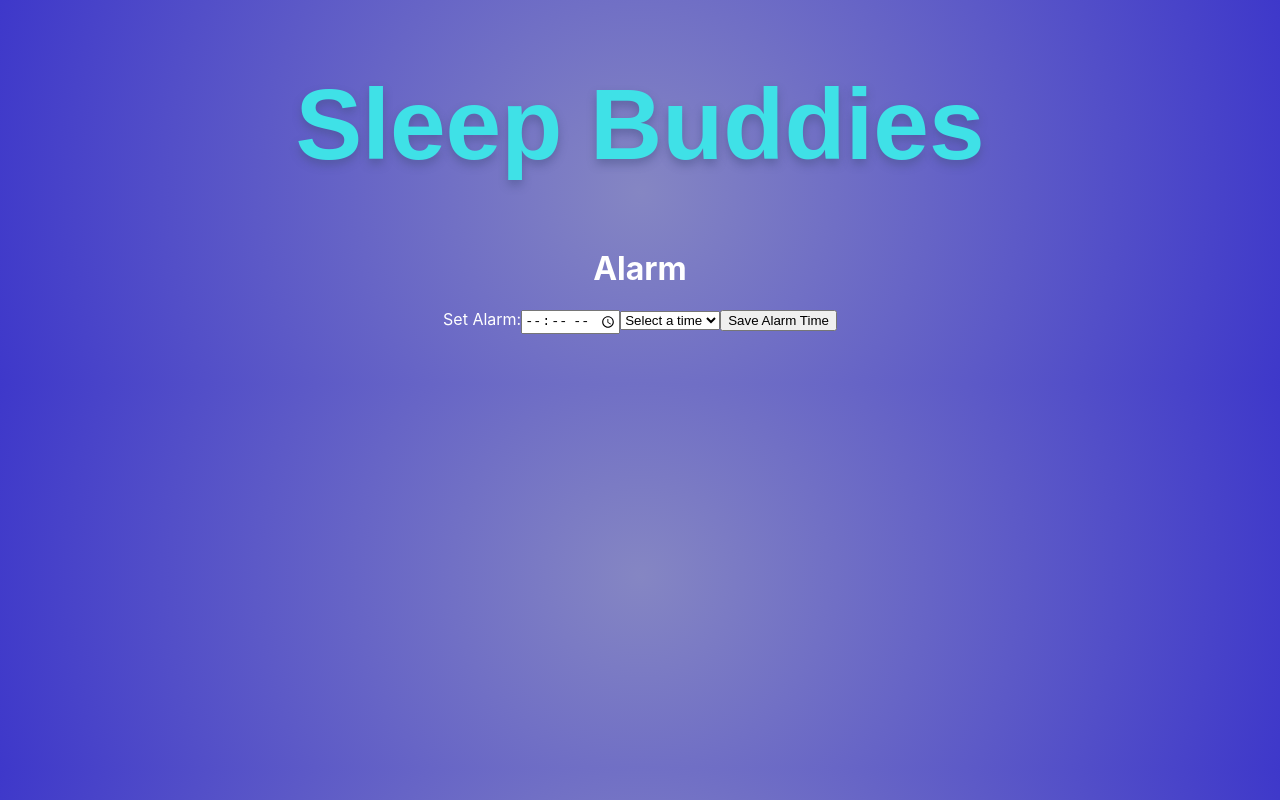
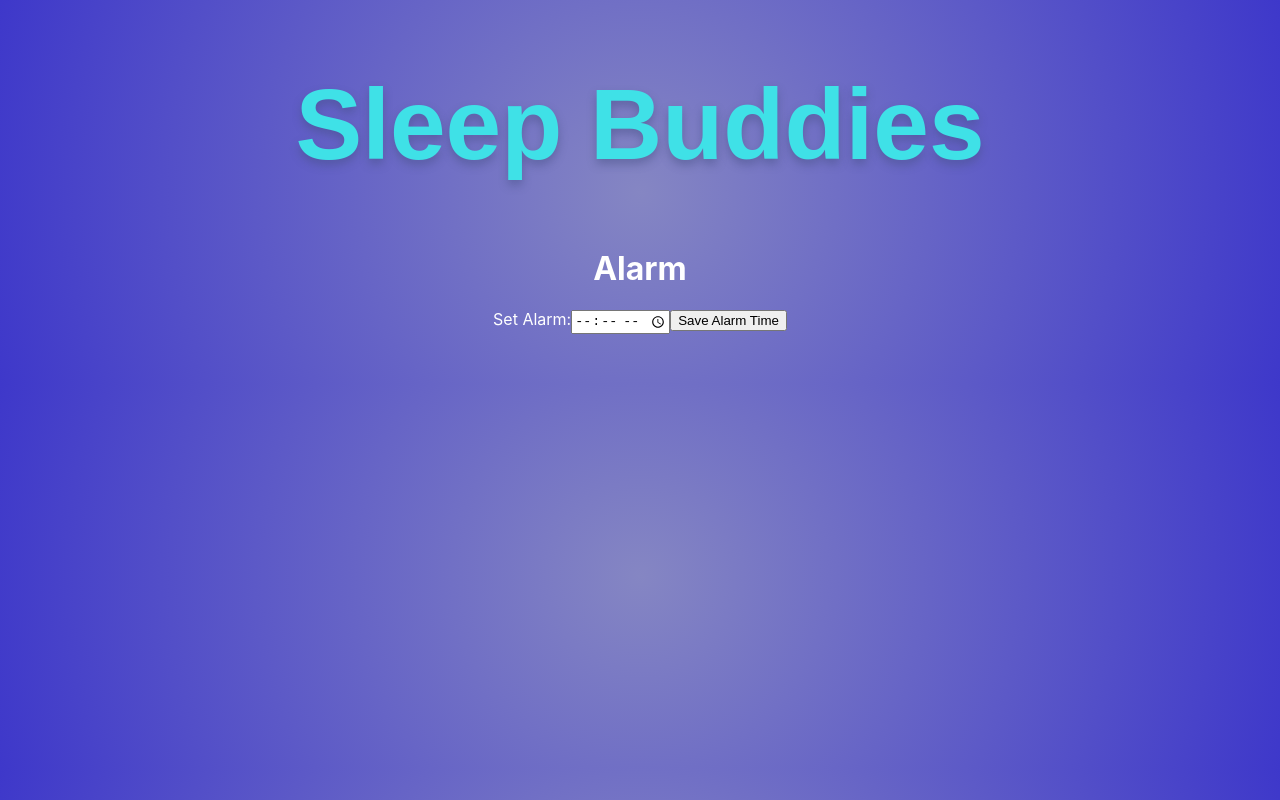
Before and after one commit to kirustar14/SleepBuddies, a React (Create React App) app in the folder client/: page /alarm in a window 1280 px wide. Built offline with nearby package versions, Linux system fonts and the light colour scheme.

Commit message:
Deleted dropdown

```diff
--- a/client/src/components/pages/alarm.tsx
+++ b/client/src/components/pages/alarm.tsx
@@ -25,18 +25,6 @@ const Alarm = () => {
                     onChange={handleTimeChange}
                     placeholder="Enter custom time"
                 />
-                <select
-                    id="alarmTimeDropdown"
-                    value={alarmTime}
-                    onChange={handleTimeChange}
-                >
-                    <option value="">Select a time</option>
-                    <option value="06:00">6:00 AM</option>
-                    <option value="07:00">7:00 AM</option>
-                    <option value="08:00">8:00 AM</option>
-                    <option value="09:00">9:00 AM</option>
-                    <option value="10:00">10:00 AM</option>
-                </select>
 
                 <button onClick={handleSave}>Save Alarm Time</button>
             </div>
```
